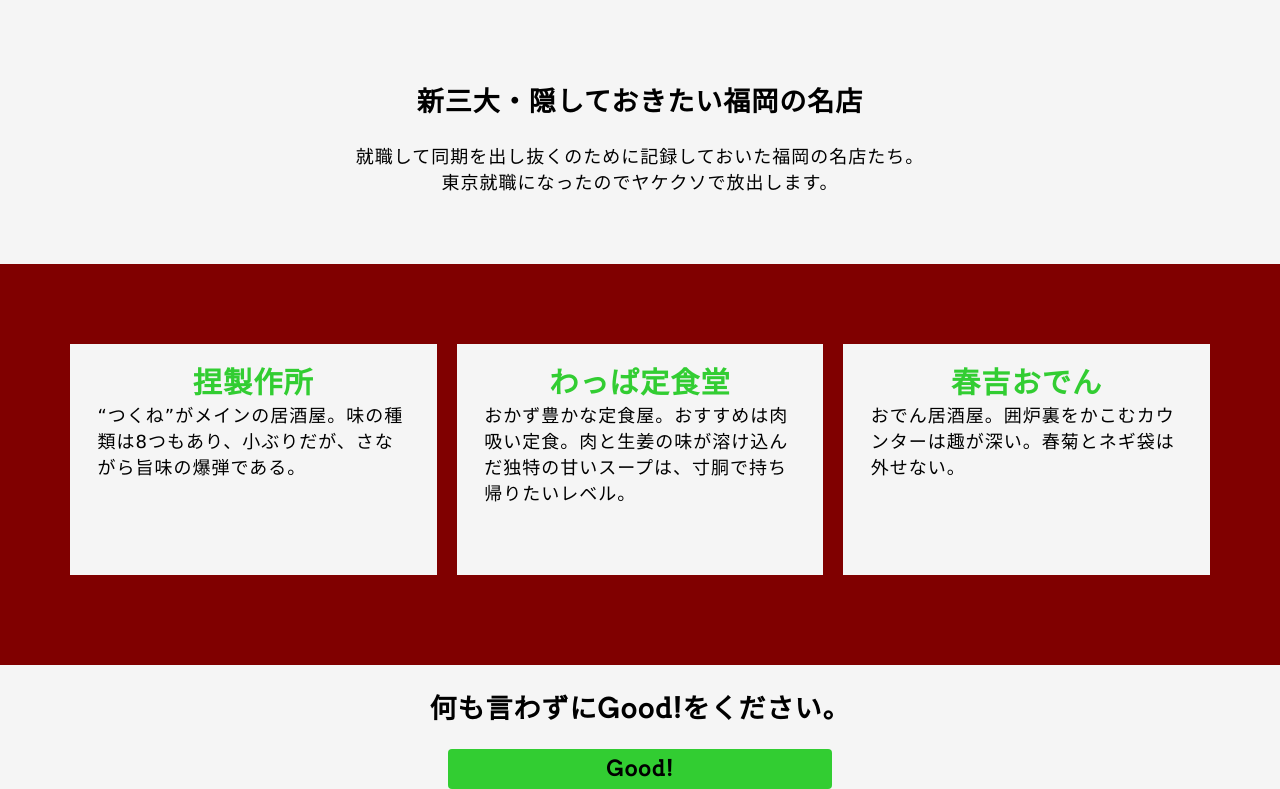
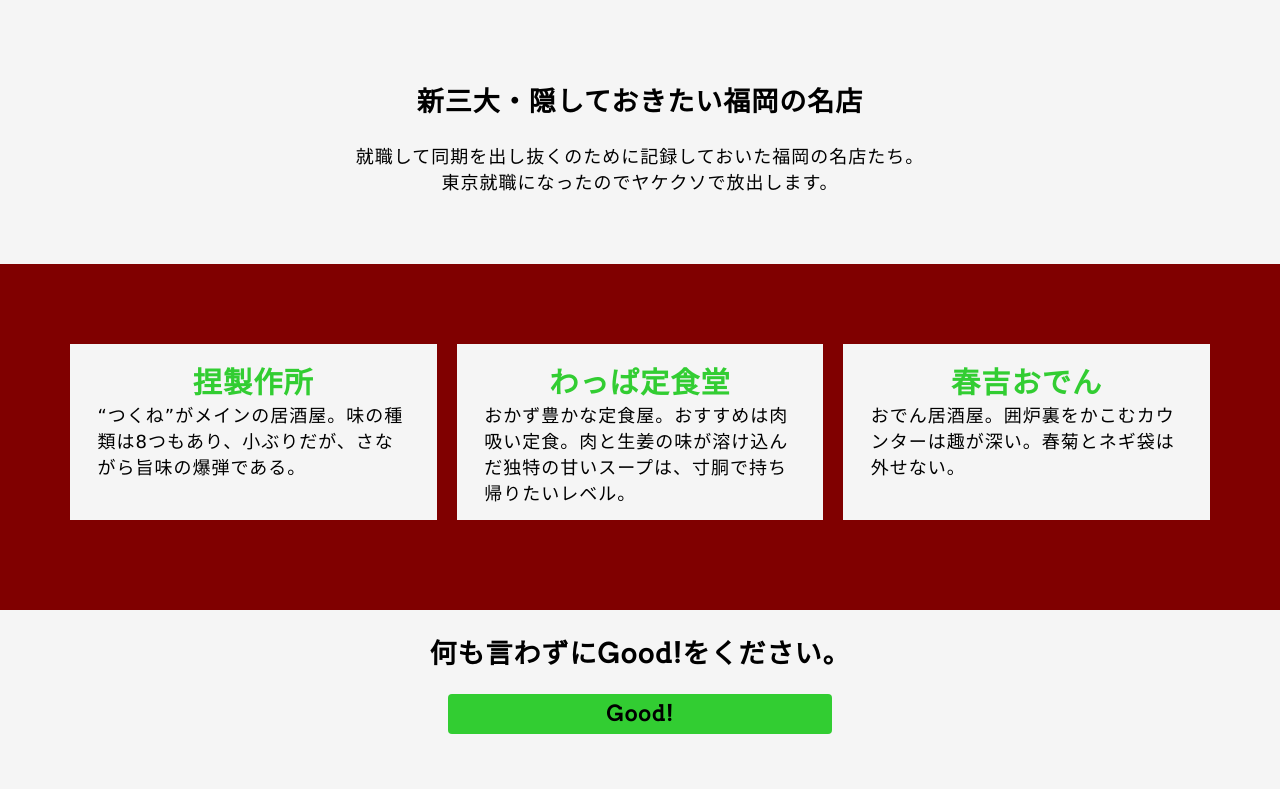
Before and after one commit to manabushoujima/responsive-site, a plain HTML site: page index.html in a window 1280 px wide. Shown: the part 502-1291 px from the top of the page. After the commit the page ends 1236 px from the top, so only its background shows below. Drawn offline with Linux system fonts and the light colour scheme.

Commit message:
(.box p)margin-modified

```diff
--- a/index.html
+++ b/index.html
@@ -15,7 +15,7 @@
         <div class="contents">
             <h2 class="text-center mobile-title">新三大・隠しておきたい<br>福岡の名店</h2>
             <h2 class="text-center display-title">新三大・隠しておきたい福岡の名店</h2>
-            <p class="text-center">就職して同期を出し抜くのために記録しておいた福岡の名店たち。<br>東京就職になったのでヤケクソで放出します。</p>
+            <p class="text-center sub-script">就職して同期を出し抜くのために記録しておいた福岡の名店たち。<br>東京就職になったのでヤケクソで放出します。</p>
             <div class="container block-center">
                 <div class="box box-1 block-center">
                     <div class="box-title block-center">
--- a/style.scss
+++ b/style.scss
@@ -74,7 +74,7 @@ body{
             display: none;
         }
 
-    p{
+    .sub-script{
         padding: 0 20px;
         margin-bottom: 70px;
     }
@@ -112,6 +112,7 @@ body{
             p{
                 width: 85%;
                 margin-top: 0;
+                margin-bottom: 15px;
             }
 
         }
```
Also changed, not shown: style.css, 1 other file.
